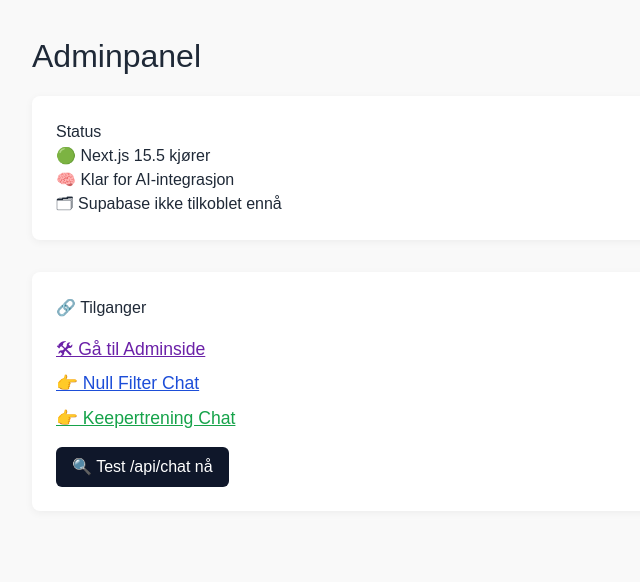
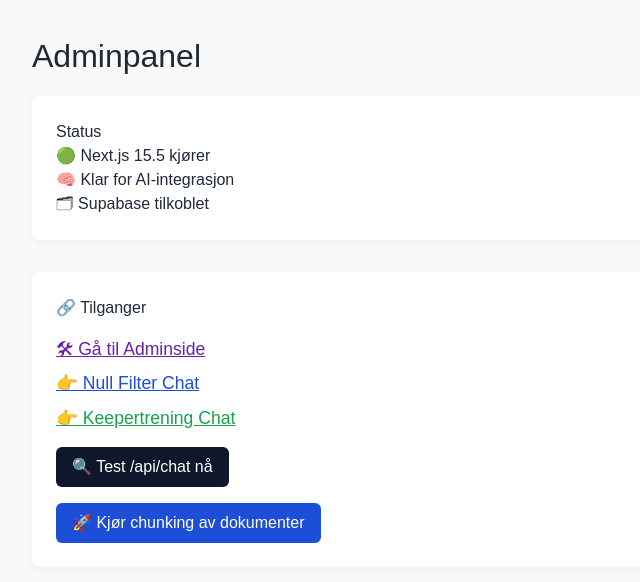
Before and after one commit to mortenhoelno/Nullfilter-admin, a Next.js app: page / in a window 1280 px wide. Shown: the top 582 px of the page, without its empty margins (0-640 px from the left). Built offline with nearby package versions, Linux system fonts and the light colour scheme.

Commit message:
Update index.js
chug manuelt knapp lagt inn

```diff
--- a/pages/index.js
+++ b/pages/index.js
@@ -20,6 +20,13 @@
     setResponseText(data.reply || "Ingen svar mottatt 😕");
   }
 
+  async function runChunkSync() {
+    const resp = await fetch("/api/chunk-sync");
+    const data = await resp.json();
+    alert(`✅ Ferdig: ${data.successCount} dokumenter chunket.\n❌ Feil: ${data.failedCount}`);
+    console.log("Detaljer:", data);
+  }
+
   return (
     <main style={{
       padding: "2rem",
@@ -40,7 +47,7 @@
         <ul>
           <li>🟢 Next.js 15.5 kjører</li>
           <li>🧠 Klar for AI-integrasjon</li>
-          <li>🗂 Supabase ikke tilkoblet ennå</li>
+          <li>🗂 Supabase tilkoblet</li>
         </ul>
       </section>
 
@@ -100,6 +107,21 @@
               🔍 Test /api/chat nå
             </button>
           </li>
+          <li style={{ marginTop: "1rem" }}>
+            <button
+              onClick={runChunkSync}
+              style={{
+                padding: "0.5rem 1rem",
+                backgroundColor: "#1d4ed8",
+                color: "white",
+                border: "none",
+                borderRadius: "6px",
+                cursor: "pointer"
+              }}
+            >
+              🚀 Kjør chunking av dokumenter
+            </button>
+          </li>
         </ul>
 
         {/* 👇 Viser AI-svaret rett under knappen */}
@@ -119,25 +141,3 @@
     </main>
   );
 }
-
-{/* Kjør chunk-sync manuelt */}
-<button
-  onClick={async () => {
-    const resp = await fetch("/api/chunk-sync");
-    const data = await resp.json();
-    alert(`✅ Ferdig: ${data.successCount} dokumenter chunket.\n❌ Feil: ${data.failedCount}`);
-    console.log("Detaljer:", data);
-  }}
-  style={{
-    marginTop: "2rem",
-    padding: "0.8rem 1.2rem",
-    background: "#1d4ed8",
-    color: "white",
-    border: "none",
-    borderRadius: "8px",
-    cursor: "pointer",
-    fontSize: "1rem"
-  }}
->
-  🚀 Kjør chunking av dokumenter
-</button>
```
